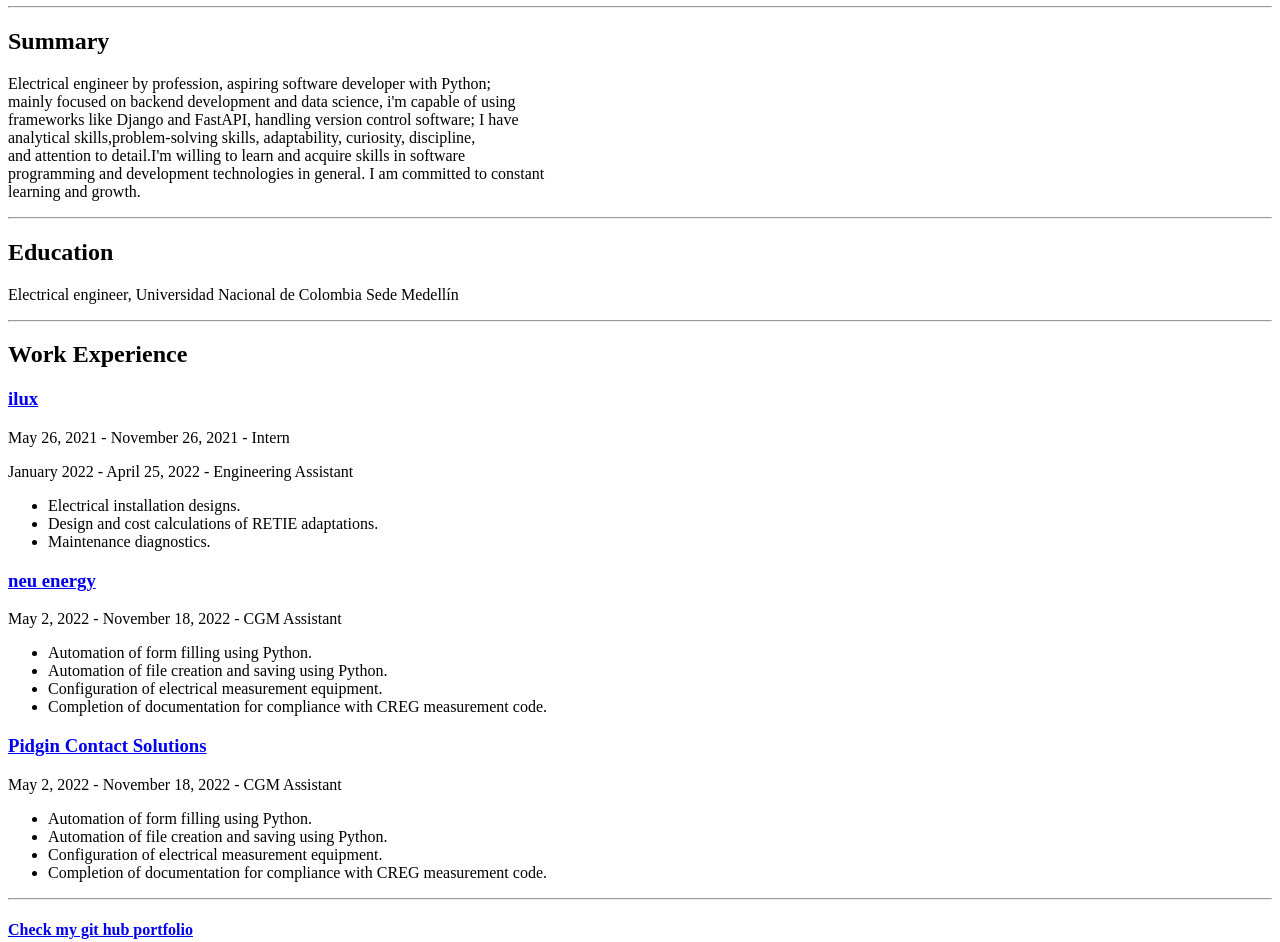
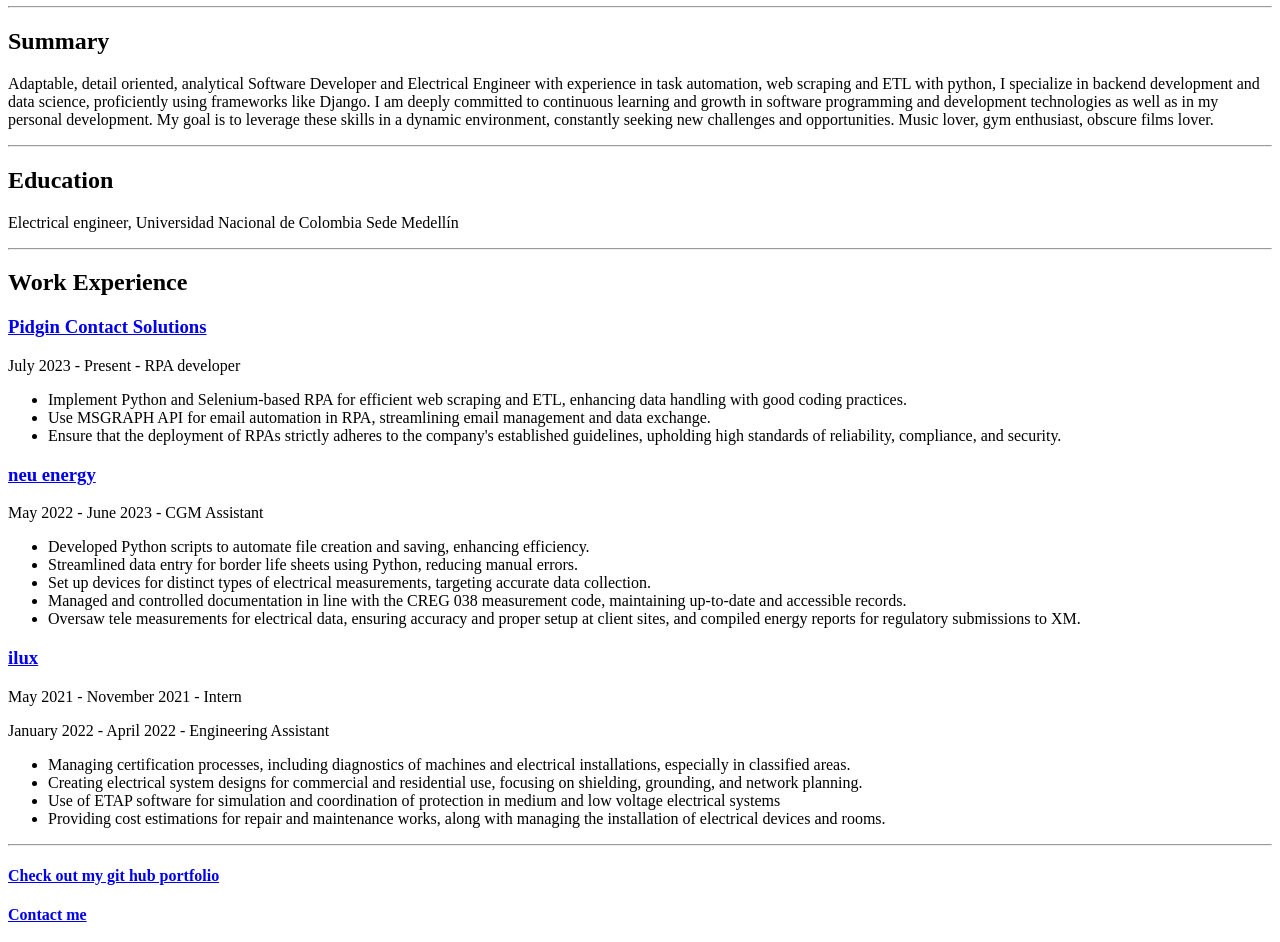
Before and after one commit to felochoa/capstone-page, a plain HTML site: page index.html in a window 1280 px wide. Shown: the part 386-1328 px from the top of the page. Drawn offline with Linux system fonts and the light colour scheme.

Commit message:
updated work experience and added linked in URL

```diff
--- a/index.html
+++ b/index.html
@@ -8,17 +8,16 @@
 <body>
     <h1>Felipe Ochoa | Backend developer</h1>
 
-    <a href="./about.hmtl"><img src="./assets/profile.png" width="500" height="300" alt=""></a>
+    <a href="./about.html"><img src="./assets/profile.png" width="500" height="300" alt=""></a>
 
     <hr>
     <h2>Summary</h2>
-    <p>Electrical engineer by profession, aspiring software developer with Python; <br>
-        mainly focused on backend development and data science, i'm capable of using <br>
-        frameworks like Django and FastAPI, handling version control software; I have<br>
-        analytical skills,problem-solving skills, adaptability, curiosity, discipline,<br>
-        and attention to detail.I'm willing to learn and acquire skills in software   <br>
-        programming and development technologies in general. I am committed to constant <br>
-        learning and growth. <br></p>
+    <p>Adaptable, detail oriented, analytical Software Developer and Electrical Engineer with experience in task automation,
+         web scraping and ETL with python, I specialize in backend development and data science, proficiently using frameworks
+         like Django. I am deeply committed to continuous learning and growth in software programming and development technologies
+          as well as in my personal development. My goal is to leverage these skills in a dynamic environment, constantly seeking
+          new challenges and opportunities. Music lover, gym enthusiast, obscure films lover.
+         <br></p>
 
     <hr>
     <h2>Education</h2>
@@ -27,51 +26,63 @@
     <hr>
     <h2>Work Experience</h2>
 
-    <a href="https://ilux.com.co/"><h3>ilux</h3></a>
 
+    <a href="https://pidgin.com.co/"><h3>Pidgin Contact Solutions</h3></a>
 
-    <p>May 26, 2021 - November 26, 2021 - Intern</p>
-    <p>January 2022 - April 25, 2022 - Engineering Assistant</p>
+    <p>July 2023 - Present - RPA developer</p>
 
     <ul>
-        <li>Electrical installation designs.</li>
-        <li>Design and cost calculations of RETIE adaptations.</li>
-        <li>Maintenance diagnostics.</li>
 
+    <li>Implement Python and Selenium-based RPA for efficient web scraping and ETL, enhancing data handling with good coding practices.</li>
+
+    <li>Use MSGRAPH API for email automation in RPA, streamlining email management and data exchange.</li>
+
+    <li>Ensure that the deployment of RPAs strictly adheres to the company's established guidelines, upholding high standards of reliability, compliance, and security.
+    </li>
     </ul>
 
     <a href="https://www.neu.com.co/"><h3>neu energy</h3></a>
 
 
-    <p>May 2, 2022 - November 18, 2022 - CGM Assistant</p>
+    <p>May 2022 - June 2023 - CGM Assistant</p>
 
     <ul>
-        <li>Automation of form filling using Python.</li>
-        <li>Automation of file creation and saving using Python.</li>
-        <li>Configuration of electrical measurement equipment.</li>
-        <li>Completion of documentation for compliance with CREG measurement code.</li>
+        <li>Developed Python scripts to automate file creation and saving, enhancing efficiency.</li>
+
+        <li>Streamlined data entry for border life sheets using Python, reducing manual errors.</li>
+
+        <li>Set up devices for distinct types of electrical measurements, targeting accurate data collection.</li>
+
+        <li>Managed and controlled documentation in line with the CREG 038 measurement code, maintaining up-to-date and accessible records.</li>
+
+        <li>Oversaw tele measurements for electrical data, ensuring accuracy and proper setup at client sites, and compiled energy reports for regulatory submissions to XM.</li>
 
     </ul>
 
-    <a href="https://pidgin.com.co/"><h3>Pidgin Contact Solutions</h3></a>
+    <a href="https://ilux.com.co/"><h3>ilux</h3></a>
+
+    <p>May 2021 - November 2021 - Intern</p>
+    <p>January 2022 - April 2022 - Engineering Assistant</p>
+
+    <ul>
+        <li>Managing certification processes, including diagnostics of machines and electrical installations, especially in classified areas.</li>
+
+        <li>Creating electrical system designs for commercial and residential use, focusing on shielding, grounding, and network planning.</li>
+
+        <li>Use of ETAP software for simulation and coordination of protection in medium and low voltage electrical systems</li>
+
+        <li>Providing cost estimations for repair and maintenance works, along with managing the installation of electrical devices and rooms.</li>
+
+    </ul>
 
 
 
-    <p>May 2, 2022 - November 18, 2022 - CGM Assistant</p>
-
-    <ul>
-        <li>Automation of form filling using Python.</li>
-        <li>Automation of file creation and saving using Python.</li>
-        <li>Configuration of electrical measurement equipment.</li>
-        <li>Completion of documentation for compliance with CREG measurement code.</li>
-
-    </ul>
 
     <hr>
 
     <footer>
 
-        <a href="https://github.com/felochoa"><h4>Check my git hub portfolio</h4></a>
+        <a href="https://github.com/felochoa"><h4>Check out my git hub portfolio</h4></a>
         <a href="./contact_me.html"><h4>Contact me</h4></a>
         <a href="./about.html"><h4>About</h4></a>
 
```
Also changed, not shown: about.html (+1 -0 lines), contact_me.html (+3 -3 lines).
